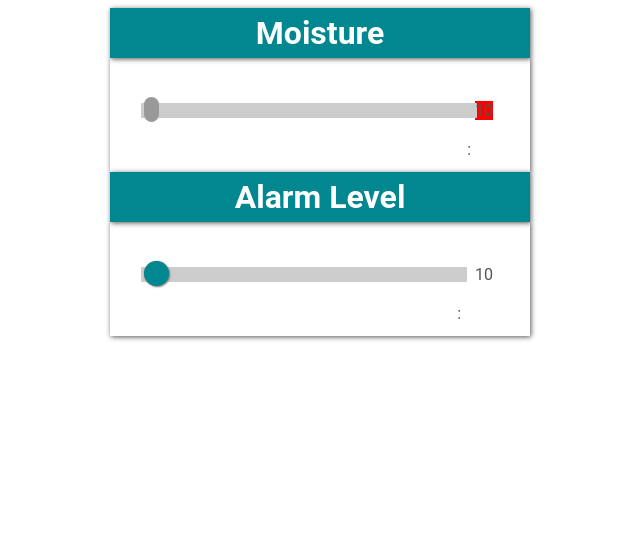
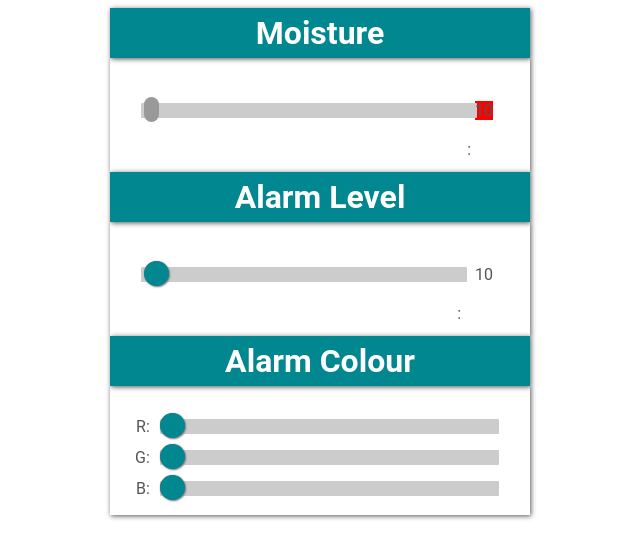
Before and after one commit to rlangoy/WifiMoistAlarm, a plain HTML site: page data/index.html in a window 1280 px wide. Shown: the whole page, without its empty margins (320-960 px from the left). Drawn offline with Linux system fonts and the light colour scheme.

Commit message:
Added RGB Slider to select Alarm colour

```diff
--- a/data/index.html
+++ b/data/index.html
@@ -59,6 +59,32 @@
 
 
 
+  <center>
+        <header>
+            <h1>Alarm Colour</h1>
+        </header>
+        <div>
+          <table>
+                <tr>
+                    <td style="width:14.4px; text-align: right">R: </td>
+                    <td><input class="enabled" id="r" type="range" min="0" max="1023" step="1" oninput="sendRGB();" value="0"></td>
+                </tr>
+                <tr>
+                    <td style="width:14.4px; text-align: right">G: </td>
+                    <td><input class="enabled" id="g" type="range" min="0" max="1023" step="1" oninput="sendRGB();" value="0"></td>
+                </tr>
+                <tr>
+                    <td style="width:14.4px; text-align: right">B: </td>
+                    <td><input class="enabled" id="b" type="range" min="0" max="1023" step="1" oninput="sendRGB();" value="0"></td>
+                </tr>
+            </table>
+
+        </div>
+    </center>
+
+
+
+
 </body>
 
 </html>
```
